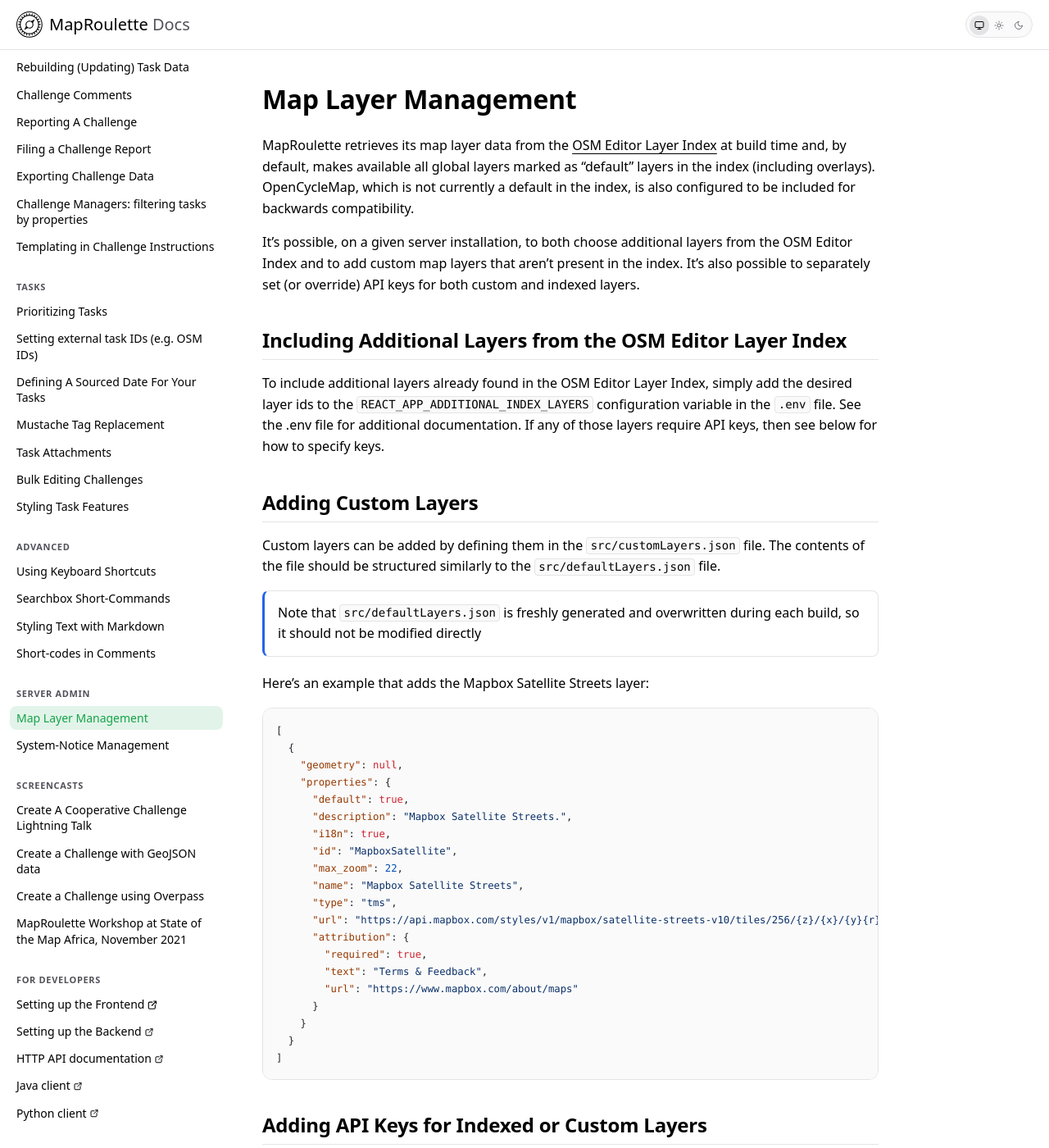
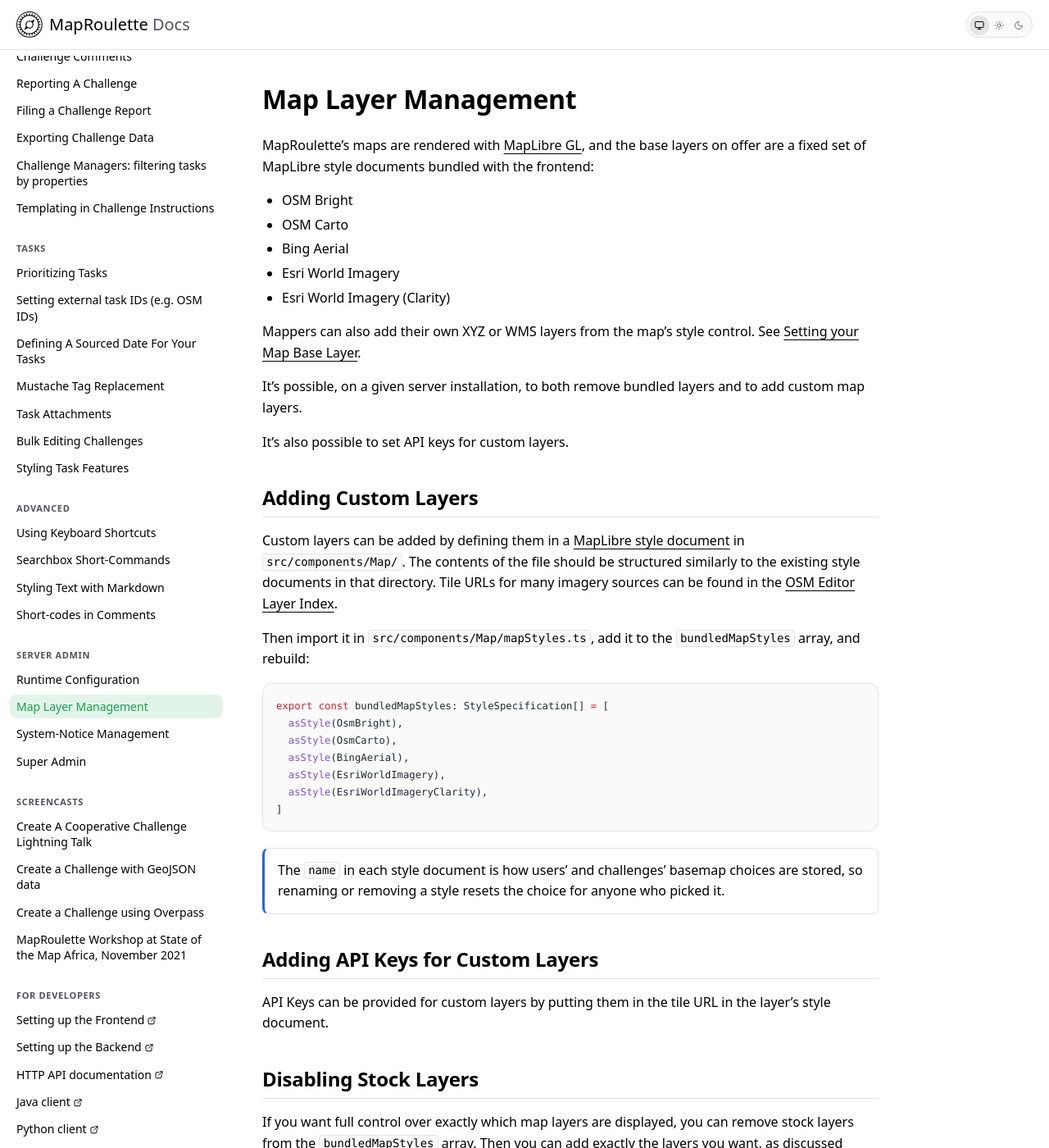
Before and after one commit to maproulette/docs, a Jekyll site: the page built from _documentation/server-admin/02-map-layer-management.md, in a window 1280 px wide and 1400 px high. Shown: the whole window at 82% size. Built offline with Jekyll 4.4.1, drawn with Linux system fonts in a browser that asks for light colours; comment, search, counter and statistics services are not loaded; some of the changed text lies outside the part shown.

Commit message:
Update the Server Admin pages for MapRoulette 4 and add the Runtime Configuration and Super Admin pages

````diff
--- /dev/null
+++ b/_documentation/server-admin/01-runtime-configuration.md
@@ -0,0 +1,27 @@
+---
+title: Runtime Configuration
+---
+
+The MapRoulette frontend is configured with `VITE_*` environment variables. They are read at runtime from an `env.json` file the browser loads before the app starts, so one built image can be reconfigured per deployment without rebuilding. In the Docker image, any `VITE_*` variables set on the container override the defaults from `.env.example` at start-up.
+
+> Everything in `env.json` is downloaded by every visitor's browser, so don't put secrets in these variables.
+
+| Variable | Purpose |
+|:---------|:--------|
+| `VITE_APP_NAME` | The name shown in the header and page titles |
+| `VITE_APP_DESCRIPTION` | Used as the page's `description` meta tag |
+| `VITE_API_BASE_URL` | Base URL of the MapRoulette backend. The WebSocket connects to `/ws` on the same host |
+| `VITE_SERVER_API_KEY` | An API key sent with every backend request, if your deployment requires one |
+| `VITE_OSM_SERVER` | Base URL of the OpenStreetMap website, used for links to OSM elements and profiles. Defaults to `https://www.openstreetmap.org` |
+| `VITE_OSM_API_SERVER` | Base URL of the OpenStreetMap API. Defaults to `https://api.openstreetmap.org` |
+| `VITE_NOMINATIM_BASE_URL` | Nominatim service used for location search. Defaults to `https://nominatim.openstreetmap.org` |
+| `VITE_ID_EDITOR_SERVER_URL` | Where the external iD editor is opened. Defaults to `https://www.openstreetmap.org/edit` |
+| `VITE_RAPID_EDITOR_SERVER_URL` | Where the Rapid editor is opened. Defaults to `https://rapideditor.org/edit` |
+| `VITE_LEVEL0_EDITOR_SERVER_URL` | Where the Level0 editor is opened. Defaults to `https://level0.osmz.ru/index.php` |
+| `VITE_SHORT_URL` | Base URL for short links in OSM changeset comments (e.g. `https://mpr.lt`). Short links are left out if unset |
+| `VITE_DOCS_BASE_URL` | Root URL of the documentation site the app links to. Defaults to `https://learn.maproulette.org` |
+| `VITE_DEPLOYMENT_PLUGIN_URLS` | Comma-separated URLs of plugin bundles to load for every user |
+
+## Plugins
+
+Plugins are separately built JavaScript bundles that MapRoulette loads at runtime. None ship with the frontend. Use `VITE_DEPLOYMENT_PLUGIN_URLS` to load plugins for everyone on your deployment. Individual users can also add a plugin from **Account Settings → Plugins** by pasting the URL of its bundle.
--- a/_documentation/server-admin/02-map-layer-management.md
+++ b/_documentation/server-admin/02-map-layer-management.md
@@ -2,65 +2,46 @@
 title: Map Layer Management
 ---
 
-MapRoulette retrieves its map layer data from the [OSM Editor Layer Index](https://github.com/osmlab/editor-layer-index) at build time and, by default, makes available all global layers marked as "default" layers in the index (including overlays). OpenCycleMap, which is not currently a default in the index, is also configured to be included for backwards compatibility.
+MapRoulette's maps are rendered with [MapLibre GL](https://maplibre.org/), and the base layers on offer are a fixed set of MapLibre style documents bundled with the frontend:
 
-It's possible, on a given server installation, to both choose additional layers from the OSM Editor Index and to add custom map layers that aren't present in the index. It's also possible to separately set (or override) API keys for both custom and indexed layers.
+- OSM Bright
+- OSM Carto
+- Bing Aerial
+- Esri World Imagery
+- Esri World Imagery (Clarity)
 
-## Including Additional Layers from the OSM Editor Layer Index
+Mappers can also add their own XYZ or WMS layers from the map's style control. See [Setting your Map Base Layer](/documentation/setting-your-map-base-layer/).
 
-To include additional layers already found in the OSM Editor Layer Index, simply add the desired layer ids to the `REACT_APP_ADDITIONAL_INDEX_LAYERS` configuration variable in the `.env` file. See the .env file for additional documentation. If any of those layers require API keys, then see below for how to specify keys.
+It's possible, on a given server installation, to both remove bundled layers and to add custom map layers.
+
+It's also possible to set API keys for custom layers.
 
 ## Adding Custom Layers
 
-Custom layers can be added by defining them in the `src/customLayers.json` file. The contents of the file should be structured similarly to the `src/defaultLayers.json` file.
+Custom layers can be added by defining them in a [MapLibre style document](https://maplibre.org/maplibre-style-spec/) in `src/components/Map/`. The contents of the file should be structured similarly to the existing style documents in that directory. Tile URLs for many imagery sources can be found in the [OSM Editor Layer Index](https://github.com/osmlab/editor-layer-index).
 
-> Note that `src/defaultLayers.json` is freshly generated and overwritten during each build, so it should not be modified directly
+Then import it in `src/components/Map/mapStyles.ts`, add it to the `bundledMapStyles` array, and rebuild:
 
-Here's an example that adds the Mapbox Satellite Streets layer:
-
-```json
-[
-  {
-    "geometry": null,
-    "properties": {
-      "default": true,
-      "description": "Mapbox Satellite Streets.",
-      "i18n": true,
-      "id": "MapboxSatellite",
-      "max_zoom": 22,
-      "name": "Mapbox Satellite Streets",
-      "type": "tms",
-      "url": "https://api.mapbox.com/styles/v1/mapbox/satellite-streets-v10/tiles/256/{z}/{x}/{y}{r}?access_token={access_token}",
-      "attribution": {
-        "required": true,
-        "text": "Terms & Feedback",
-        "url": "https://www.mapbox.com/about/maps"
-      }
-    }
-  }
+```ts
+export const bundledMapStyles: StyleSpecification[] = [
+  asStyle(OsmBright),
+  asStyle(OsmCarto),
+  asStyle(BingAerial),
+  asStyle(EsriWorldImagery),
+  asStyle(EsriWorldImageryClarity),
 ]
 ```
 
-## Adding API Keys for Indexed or Custom Layers
+> The `name` in each style document is how users' and challenges' basemap choices are stored, so renaming or removing a style resets the choice for anyone who picked it.
 
-API Keys can be provided for both custom layers and layers from the OSM Editor Index by specifying them in the `REACT_APP_MAP_LAYER_API_KEYS` configuration variable in the `.env` file. You'll need to supply the layer id, the name of the substitution variable in the URL that is to be replaced with the key, and the key itself. See the .env file for additional documentation.
+## Adding API Keys for Custom Layers
+
+API Keys can be provided for custom layers by putting them in the tile URL in the layer's style document.
 
 ## Disabling Stock Layers
 
-If you want full control over exactly which map layers are displayed, you can disable the stock layers by setting `REACT_APP_DEFAULT_MAP_LAYERS='disabled'` in your `.env` file. Then you can add exactly the layers you want (either from the editor index or custom, as discussed above).
-
-Note that this does not affect the overlays, such as Mapillary or OpenStreetCam, which can be enabled or disabled individually (discussed below).
+If you want full control over exactly which map layers are displayed, you can remove stock layers from the `bundledMapStyles` array. Then you can add exactly the layers you want, as discussed above.
 
 ## Specifying a Default Map Layer
 
-MapRoulette comes configured to use the OpenStreetMap Standard layer as the default map layer, but you can override that by setting the `REACT_APP_DEFAULT_MAP_LAYER_ID` configuration variable in the `.env` file. See the .env file for additional documentation.
-
-## Controlling the Overlay Layers
-
-The following overlays can be individually enabled or disabled via `.env` file configuration variables.
-
-* OpenStreetCam imagery is enabled by default, but can be disabled by setting `REACT_APP_IMAGERY_OPENSTREETCAM='disabled'`
-
-* Mapillary is disabled by default, but can be enabled with a Mapillary client/api key by setting `REACT_APP_MAPILLARY_API_KEY='your-client-key'`
-
-* The OSM Data layer is enabled by default, but can be disabled by setting `REACT_APP_OSM_DATA_OVERLAY='disabled'`
+MapRoulette comes configured to use the OSM Bright layer as the default map layer, but you can override that by moving a different style to the top of the `bundledMapStyles` array.
````
Also changed, not shown: _documentation/server-admin/03-system-notice-management.md (+1 -1 lines), _documentation/server-admin/04-super-admin.md (added, +22 -0 lines).
